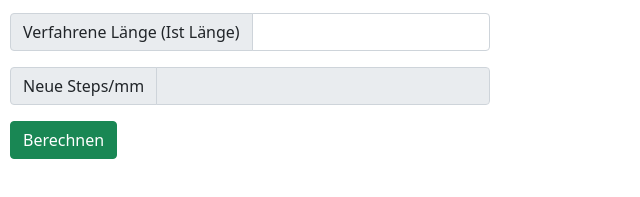
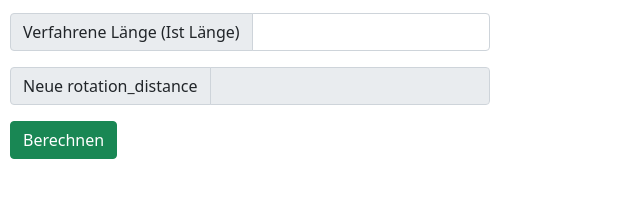
Before and after one commit to Pfusch3D/pfusch3d.github.io, a plain HTML site: page calculator/rotationdistance/rotationdistance.html in a window 1280 px wide. Shown: the part 171-368 px from the top of the page, 0-640 px from the left. Drawn offline with nearby package versions, Linux system fonts and the light colour scheme.

Commit message:
Update rotationdistance.html

```diff
--- a/calculator/rotationdistance/rotationdistance.html
+++ b/calculator/rotationdistance/rotationdistance.html
@@ -76,7 +76,7 @@
             aria-describedby="inputGroup-sizing-default" id="istLaenge">
     </div>
     <div class="input-group mb-3" id="box">
-        <span class="input-group-text" id="inputGroup-sizing-default">Neue Steps/mm</span>
+        <span class="input-group-text" id="inputGroup-sizing-default">Neue rotation_distance</span>
         <input type="text" class="form-control" aria-label="Sizing example input"
             aria-describedby="inputGroup-sizing-default" id="ergebnis" disabled>
     </div>
```
